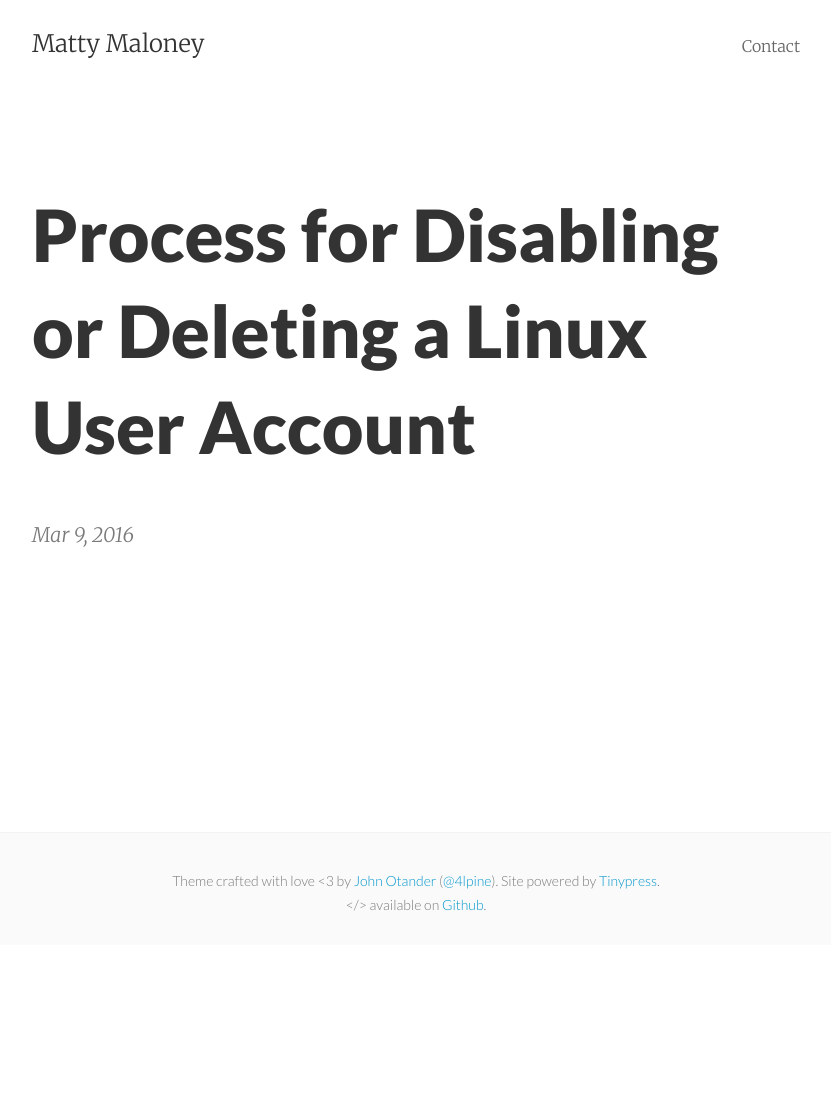
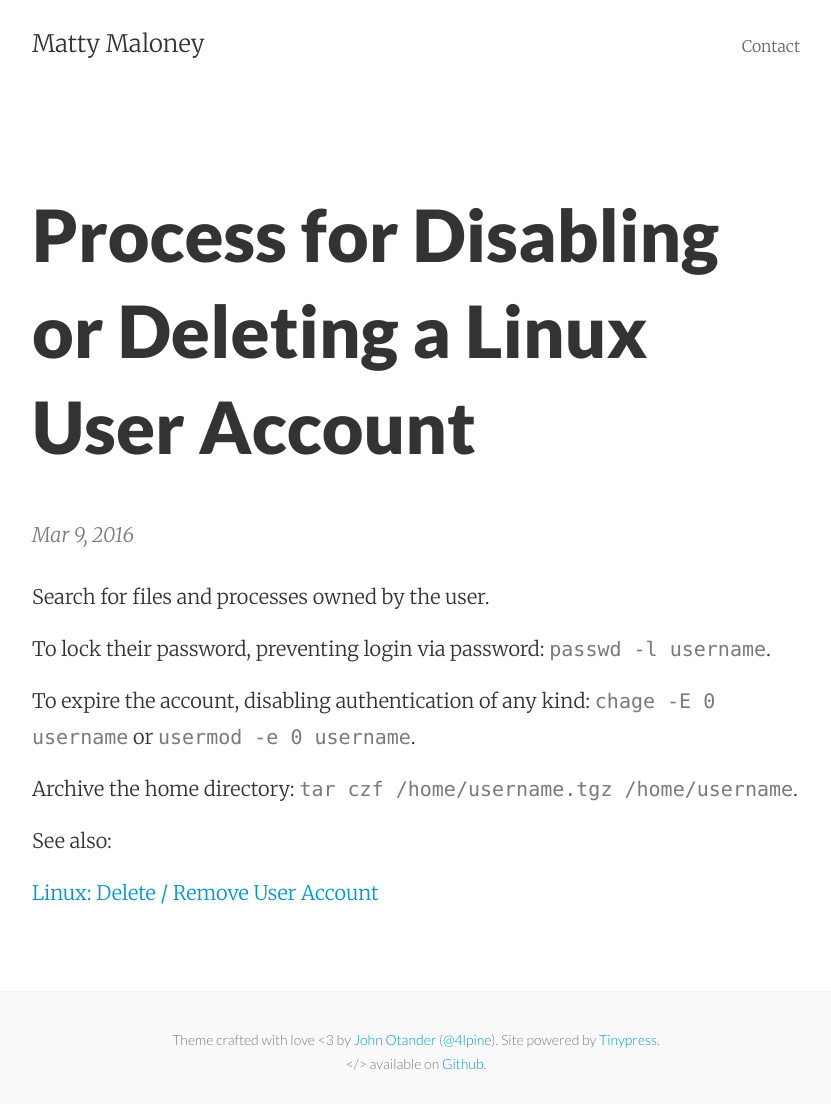
Before and after one commit to mattymaloney/mattymaloney.github.io, a Jekyll site: the page built from _posts/2016-03-09-linux-delete-user.md, in a window 1280 px wide. Shown: the whole page, without its empty margins (224-1055 px from the left). Built offline with Jekyll 4.4.1, drawn with Linux system fonts in a browser that asks for light colours; before the commit the page ends 945 px from its top, so only the background shows below that.

Commit message:
Created 2016-03-09-linux-delete-user.md

```diff
--- a/_posts/2016-03-09-linux-delete-user.md
+++ b/_posts/2016-03-09-linux-delete-user.md
@@ -3,3 +3,19 @@ published: true
 layout: post
 title: Process for Disabling or Deleting a Linux User Account
 ---
+
+
+Search for files and processes owned by the user.
+
+To lock their password, preventing login via password: `passwd -l username`.
+
+To expire the account, disabling authentication of any kind: `chage -E 0 username` or `usermod -e 0 username`.
+
+Archive the home directory: `tar czf /home/username.tgz /home/username`.
+
+
+
+
+See also:
+
+[Linux: Delete / Remove User Account](http://www.cyberciti.biz/faq/linux-remove-user-command/)
```
